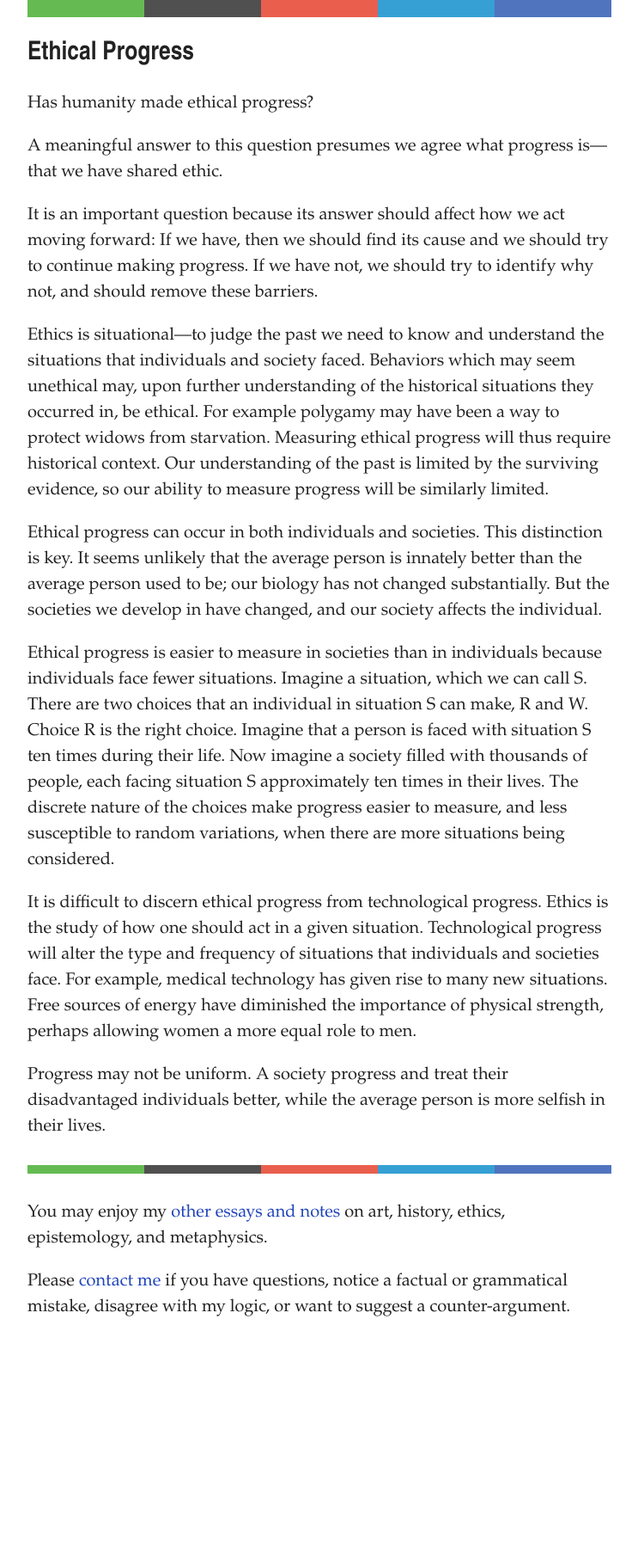
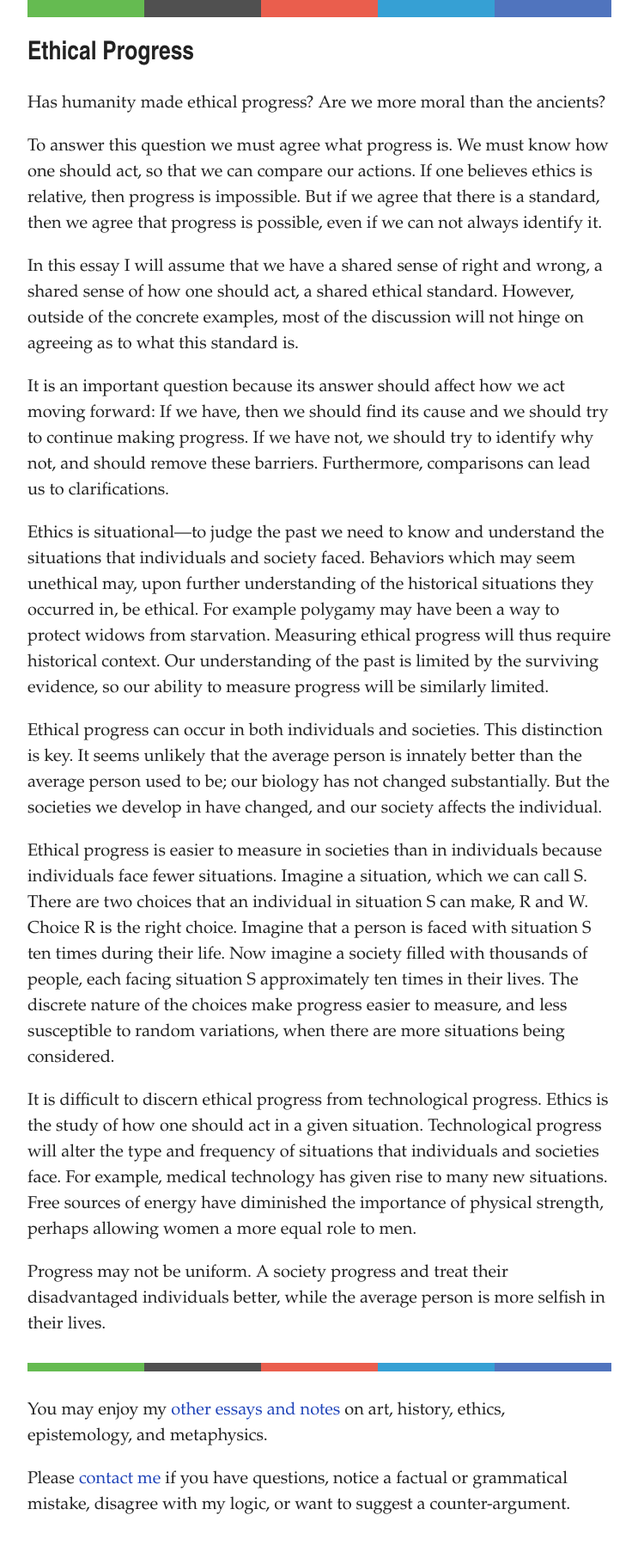
Before and after one commit to artsandmetaphysics/goodlifeodyssey, a Jekyll site: the page built from _essays/ethical-progress.md, in a window 1280 px wide. Shown: the whole page at 86% size, without its empty margins (268-1011 px from the left). Built offline with Jekyll 4.4.1, drawn with Linux system fonts in a browser that asks for light colours; before the commit the page ends 1575 px from its top, so only the background shows below that.

Commit message:
Work on essay

```diff
--- a/_essays/ethical-progress.md
+++ b/_essays/ethical-progress.md
@@ -5,11 +5,13 @@ status: incomplete
 order: 3.1
 ---
 
-Has humanity made ethical progress?
+Has humanity made ethical progress?  Are we more moral than the ancients?
 
-A meaningful answer to this question presumes we agree what progress is---that we have shared ethic.
+To answer this question we must agree what progress is.  We must know how one should act, so that we can compare our actions.  If one believes ethics is relative, then progress is impossible.  But if we agree that there is a standard, then we agree that progress is possible, even if we can not always identify it.
 
-It is an important question because its answer should affect how we act moving forward: If we have, then we should find its cause and we should try to continue making progress. If we have not, we should try to identify why not, and should remove these barriers.
+In this essay I will assume that we have a shared sense of right and wrong, a shared sense of how one should act, a shared ethical standard.  However, outside of the concrete examples, most of the discussion will not hinge on agreeing as to what this standard is.
+
+It is an important question because its answer should affect how we act moving forward: If we have, then we should find its cause and we should try to continue making progress. If we have not, we should try to identify why not, and should remove these barriers.  Furthermore, comparisons can lead us to clarifications.
 
 Ethics is situational---to judge the past we need to know and understand the situations that individuals and society faced.  Behaviors which may seem unethical may, upon further understanding of the historical situations they occurred in, be ethical.  For example polygamy may have been a way to protect widows from starvation.  Measuring ethical progress will thus require historical context.  Our understanding of the past is limited by the surviving evidence, so our ability to measure progress will be similarly limited.
 
```
